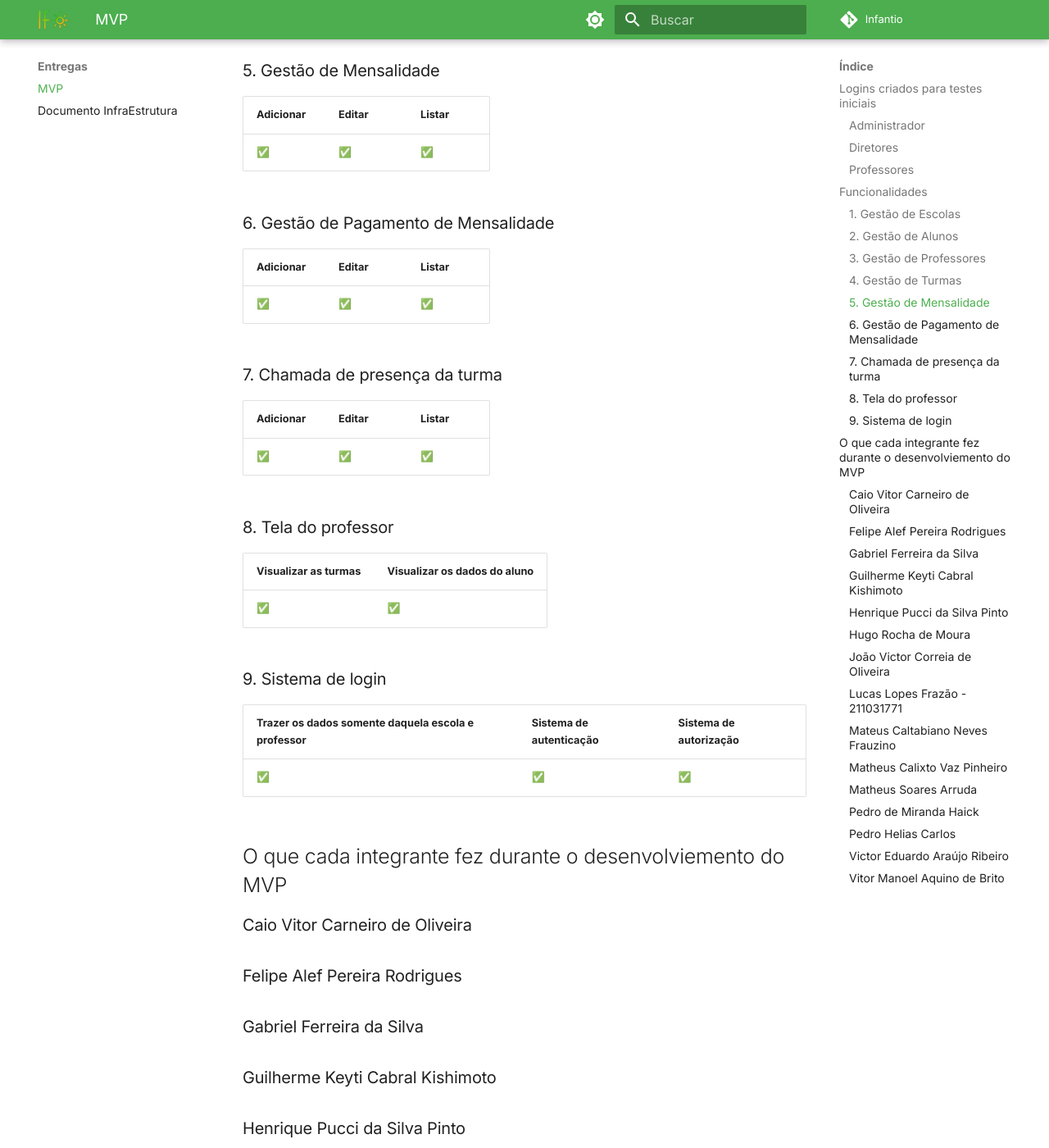
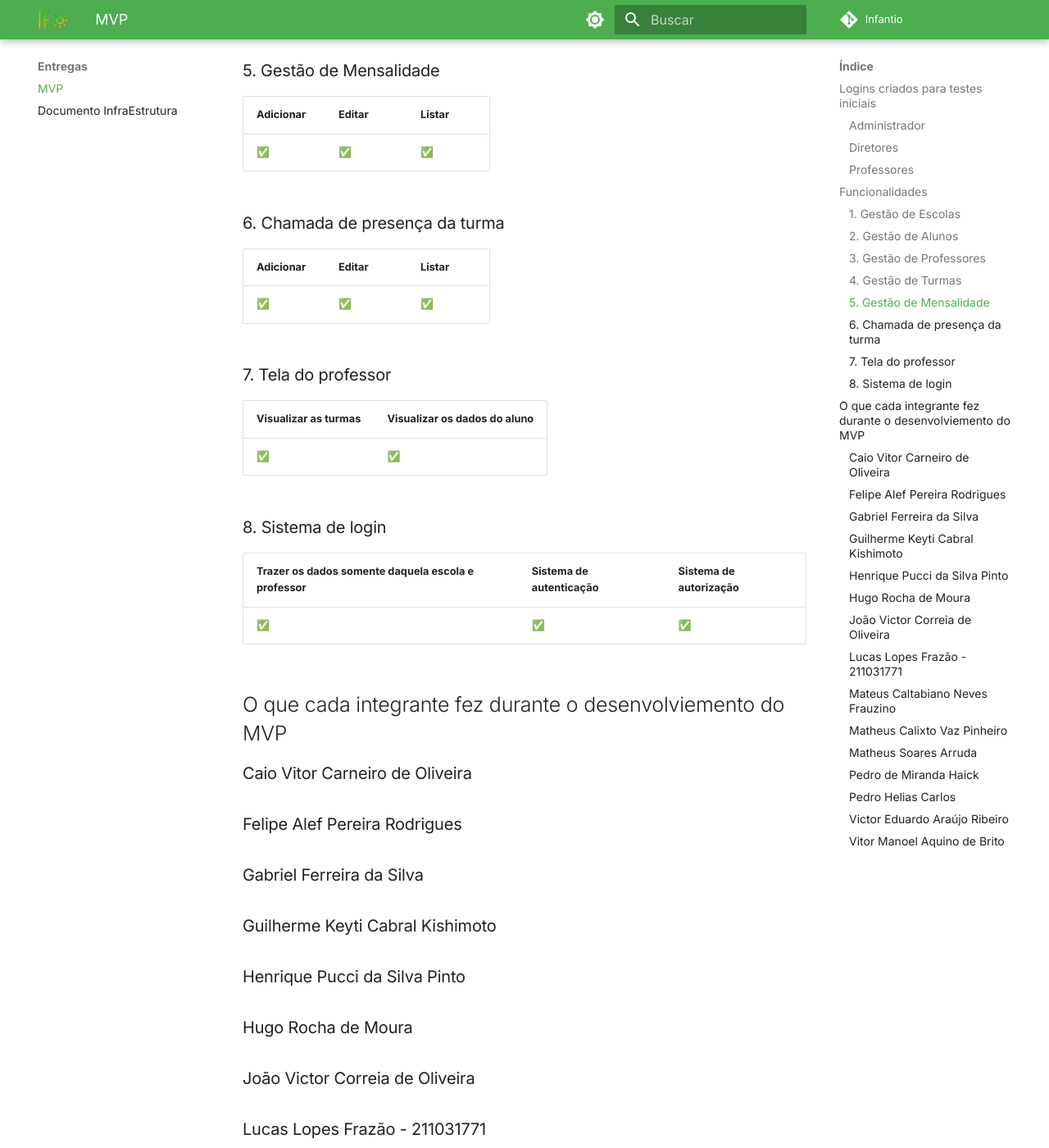
Before and after one commit to FGA-EPS-2024-2-Infantio/docs, an MkDocs documentation site: the page built from docs/entregas/mvp.md, in a window 1280 px wide and 1400 px high, scrolled down 1656 px. Shown: the whole window at 82% size. Built offline with MkDocs 1.6.1 and Material for MkDocs 9.7.7, drawn with Linux system fonts in a browser that asks for light colours; some web fonts are replaced.

Commit message:
arrumando mvp

```diff
--- a/docs/entregas/mvp.md
+++ b/docs/entregas/mvp.md
@@ -54,25 +54,20 @@
 | --------- | ------ | ------ |
 | ✅        | ✅     | ✅     |
 
-### 6. Gestão de Pagamento de Mensalidade
+
+### 6. Chamada de presença da turma
 
 | Adicionar | Editar | Listar |
 | --------- | ------ | ------ |
 | ✅        | ✅     | ✅     |
 
-### 7. Chamada de presença da turma
-
-| Adicionar | Editar | Listar |
-| --------- | ------ | ------ |
-| ✅        | ✅     | ✅     |
-
-### 8. Tela do professor
+### 7. Tela do professor
 
 | Visualizar as turmas | Visualizar os dados do aluno |
 | -------------------- | ---------------------------- |
 | ✅                   | ✅                           |
 
-### 9. Sistema de login
+### 8. Sistema de login
 
 | Trazer os dados somente daquela escola e professor | Sistema de autenticação | Sistema de autorização |
 | -------------------------------------------------- | ----------------------- | ---------------------- |
```
